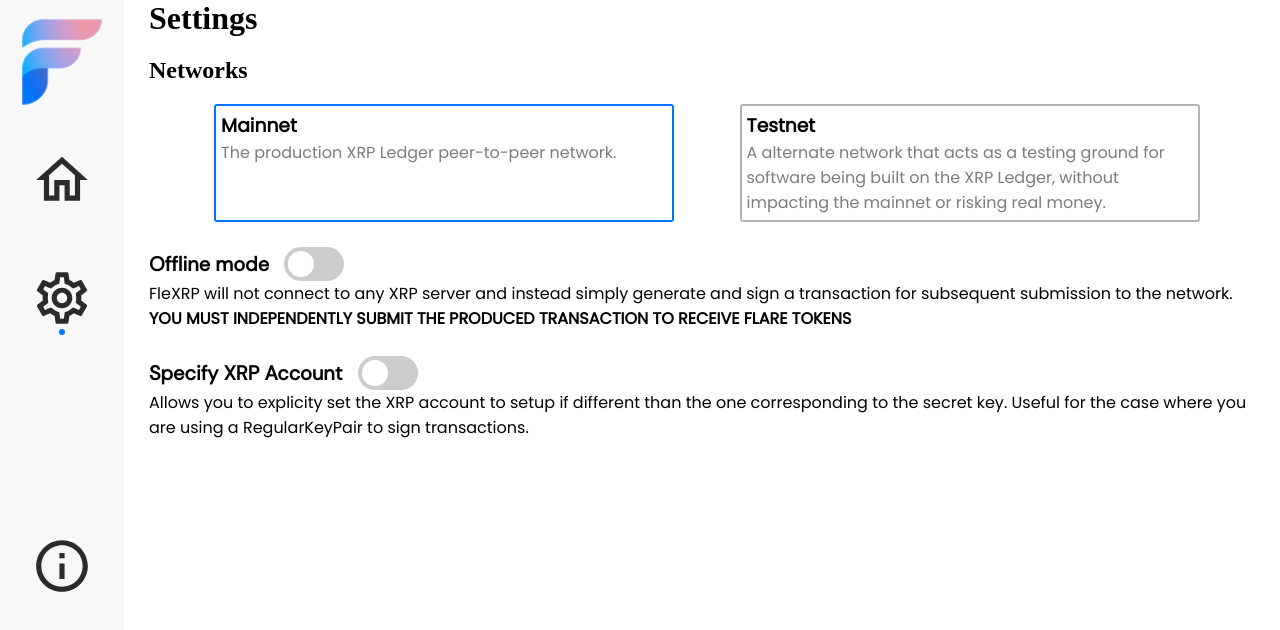
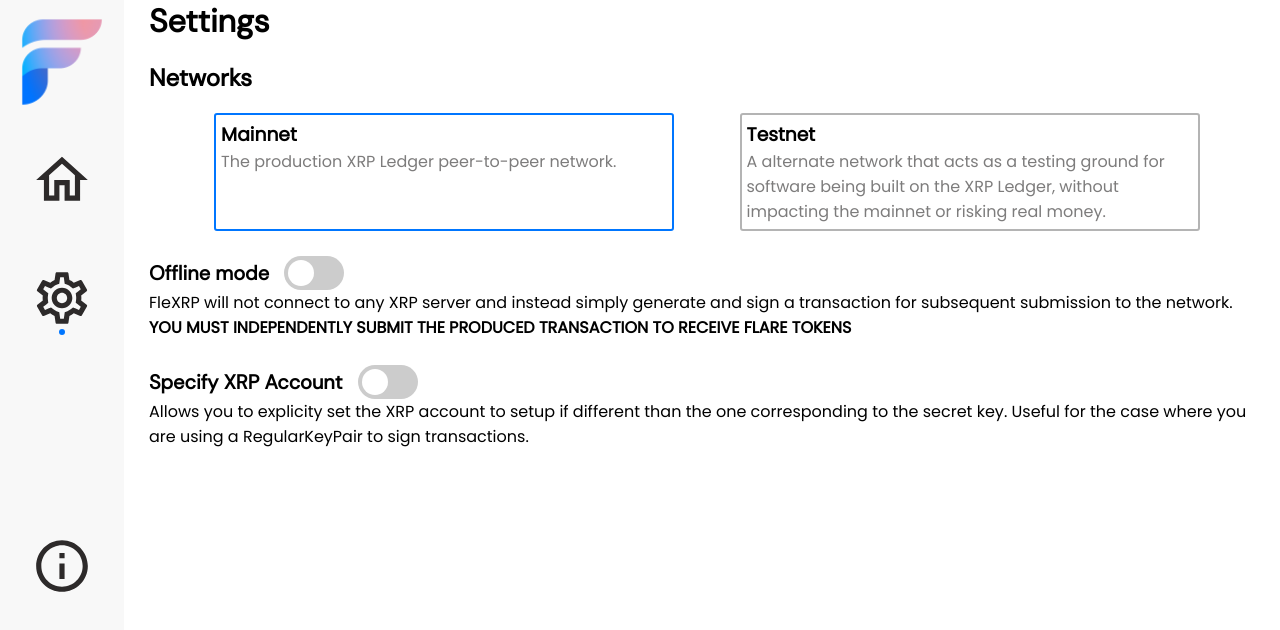
Before and after one commit to DevNullProd/flexrp, an Electron app: page html/main.html in a window 1280 px wide. Both pictures are taken after a click on the picture 62 px from the left and 298 px from the top of the page. Drawn offline with Linux system fonts and the light colour scheme; no server answers.

Commit message:
Fix font-family of a few Settings headers

```diff
--- a/css/main.css
+++ b/css/main.css
@@ -254,9 +254,14 @@
 
 #settings_subsection h1{
   margin: 0;
+  font-family: DMSans;
 }
 
 /* network selector style */
+
+#network_selector h2{
+  font-family: DMSans;
+}
 
 #networks{
   display: flex;
```
